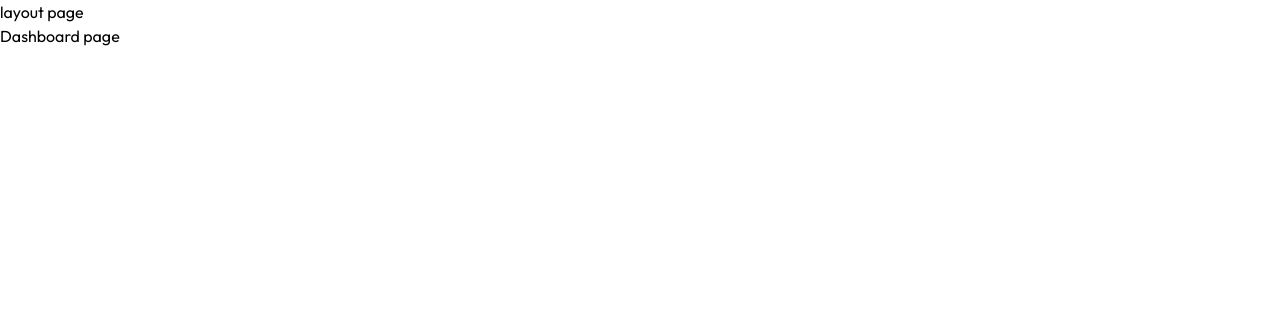
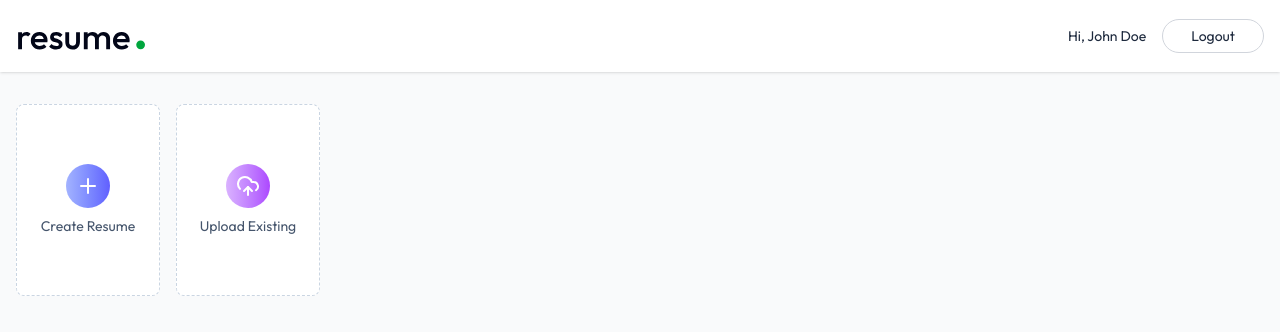
Before and after one commit to Anika-55/ai-resume-builder, a React (Vite) app: page /app in a window 1280 px wide. Shown: the top 332 px of the page. Built offline with nearby package versions, Linux system fonts and the light colour scheme.

Commit message:
added login page

```diff
--- /dev/null
+++ b/src/components/Navbar.jsx
@@ -0,0 +1,30 @@
+import React from "react";
+import { Link, useNavigate } from "react-router-dom";
+
+const Navbar = () => {
+  const user = { name: "John Doe" };
+  const navigate = useNavigate();
+  const logoutUser = () => {
+    navigate("/");
+  };
+  return (
+    <div className="shadow bg-white">
+      <nav className="flex items-center justify-between max-w-7xl mx-auto px-4 py-3.5 text-slate-800 transition-all">
+        <Link to="/">
+          <img src="/logo.svg" alt="logo" className="h-11 w-auto" />
+        </Link>
+        <div className="flex items-center gap-4 text-sm">
+          <p className="max-sm:hidden">Hi, {user?.name}</p>
+          <button
+            onClick={logoutUser}
+            className="bg-white hover:bg-slate-50 border border-gray-300 px-7 py-1.5 rounded-full active:scale-95 transition-all"
+          >
+            Logout
+          </button>
+        </div>
+      </nav>
+    </div>
+  );
+};
+
+export default Navbar;
--- a/src/pages/Dashboard.jsx
+++ b/src/pages/Dashboard.jsx
@@ -1,9 +1,29 @@
+import { PlusIcon, UploadCloudIcon } from "lucide-react";
 import React from "react";
 
 const Dashboard = () => {
   return (
-    <div>
-      <h2>Dashboard page</h2>
+    <div className="">
+      <div className="max-w-7xl mx-auto px-4 py-8">
+        <p className="text-2xl font-me mb-6 bg-gradient-to-r from-slate-600 to-slate-700 bg-clip-text text-transparent sm:hidden">
+          Welcome,Joe Doe
+        </p>
+
+        <div className="flex gap-4">
+          <button className="w-full bg-white sm:max-w-36 h-48 flex flex-col items-center justify-center rounded-lg gap-2 text-slate-600 border border-dashed border-slate-300 group hover:border-indigo-500 hover:shadow=lg transition-all duration-300 cursor-pointer">
+            <PlusIcon className="size-11 transition-all duration-300 p-2.5 bg-gradient-to-r from-indigo-300 to-indigo-500 text-white rounded-full" />
+            <p className="text-sm group-hover:text-indigo-500 transition-all">
+              Create Resume
+            </p>
+          </button>
+          <button className="w-full bg-white sm:max-w-36 h-48 flex flex-col items-center justify-center rounded-lg gap-2 text-slate-600 border border-dashed border-slate-300 group hover:border-purple-500 hover:shadow=lg transition-all duration-300 cursor-pointer">
+            <UploadCloudIcon className="size-11 transition-all duration-300 p-2.5 bg-gradient-to-r from-purple-300 to-purple-500 text-white rounded-full" />
+            <p className="text-sm group-hover:text-indigo-500 transition-all">
+              Upload Existing
+            </p>
+          </button>
+        </div>
+      </div>
     </div>
   );
 };
--- a/src/pages/Layout.jsx
+++ b/src/pages/Layout.jsx
@@ -1,11 +1,12 @@
 import React from "react";
 import { Outlet } from "react-router-dom";
+import Navbar from "../components/Navbar";
 
 const Layout = () => {
   return (
     <div>
-      <h1>layout page</h1>
-      <div>
+      <div className="min-h-screen bg-gray-50">
+        <Navbar />
         <Outlet></Outlet>
       </div>
     </div>
--- a/src/pages/Login.jsx
+++ b/src/pages/Login.jsx
@@ -1,7 +1,10 @@
+import { Mail, User2Icon } from "lucide-react";
 import React from "react";
 
 const Login = () => {
-  const [state, setState] = React.useState("login");
+  const query = new URLSearchParams(window.location.search);
+  const urlState = query.get("state");
+  const [state, setState] = React.useState(urlState || "login");
 
   const [formData, setFormData] = React.useState({
     name: "",
@@ -18,6 +21,7 @@ const Login = () => {
     setFormData((prev) => ({ ...prev, [name]: value }));
   };
   return (
+    <div className="flex items-center justify-center min-h-screen bg-gray-50">
       <form
         onSubmit={handleSubmit}
         className="sm:w-[350px] w-full text-center border border-gray-300/60 rounded-2xl px-8 bg-white"
@@ -25,24 +29,10 @@ const Login = () => {
         <h1 className="text-gray-900 text-3xl mt-10 font-medium">
           {state === "login" ? "Login" : "Sign up"}
         </h1>
-      <p className="text-gray-500 text-sm mt-2">Please sign in to continue</p>
+        <p className="text-gray-500 text-sm mt-2">Please {state} to continue</p>
         {state !== "login" && (
           <div className="flex items-center mt-6 w-full bg-white border border-gray-300/80 h-12 rounded-full overflow-hidden pl-6 gap-2">
-          <svg
-            xmlns="http://www.w3.org/2000/svg"
-            width="16"
-            height="16"
-            viewBox="0 0 24 24"
-            fill="none"
-            stroke="#6B7280"
-            strokeWidth="2"
-            strokeLinecap="round"
-            strokeLinejoin="round"
-            className="lucide lucide-user-round-icon lucide-user-round"
-          >
-            <circle cx="12" cy="8" r="5" />
-            <path d="M20 21a8 8 0 0 0-16 0" />
-          </svg>
+            <User2Icon size={16} color="#6B7280" />
             <input
               type="text"
               name="name"
@@ -55,21 +45,7 @@ const Login = () => {
           </div>
         )}
         <div className="flex items-center w-full mt-4 bg-white border border-gray-300/80 h-12 rounded-full overflow-hidden pl-6 gap-2">
-        <svg
-          xmlns="http://www.w3.org/2000/svg"
-          width="14"
-          height="14"
-          viewBox="0 0 24 24"
-          fill="none"
-          stroke="#6B7280"
-          strokeWidth="2"
-          strokeLinecap="round"
-          strokeLinejoin="round"
-          className="lucide lucide-mail-icon lucide-mail"
-        >
-          <path d="m22 7-8.991 5.727a2 2 0 0 1-2.009 0L2 7" />
-          <rect x="2" y="4" width="20" height="16" rx="2" />
-        </svg>
+          <Mail size={13} className="#6B7280" />
           <input
             type="email"
             name="email"
@@ -81,21 +57,7 @@ const Login = () => {
           />
         </div>
         <div className="flex items-center mt-4 w-full bg-white border border-gray-300/80 h-12 rounded-full overflow-hidden pl-6 gap-2">
-        <svg
-          xmlns="http://www.w3.org/2000/svg"
-          width="14"
-          height="14"
-          viewBox="0 0 24 24"
-          fill="none"
-          stroke="#6B7280"
-          strokeWidth="2"
-          strokeLinecap="round"
-          strokeLinejoin="round"
-          className="lucide lucide-lock-icon lucide-lock"
-        >
-          <rect width="18" height="11" x="3" y="11" rx="2" ry="2" />
-          <path d="M7 11V7a5 5 0 0 1 10 0v4" />
-        </svg>
+          <Lock size={13} className="#6B7280" />
           <input
             type="password"
             name="password"
@@ -106,14 +68,14 @@ const Login = () => {
             required
           />
         </div>
-      <div className="mt-4 text-left text-indigo-500">
+        <div className="mt-4 text-left text-green-500">
           <button className="text-sm" type="reset">
             Forget password?
           </button>
         </div>
         <button
           type="submit"
-        className="mt-2 w-full h-11 rounded-full text-white bg-indigo-500 hover:opacity-90 transition-opacity"
+          className="mt-2 w-full h-11 rounded-full text-white bg-green-500 hover:opacity-90 transition-opacity"
         >
           {state === "login" ? "Login" : "Sign up"}
         </button>
@@ -126,11 +88,12 @@ const Login = () => {
           {state === "login"
             ? "Don't have an account?"
             : "Already have an account?"}{" "}
-        <a href="#" className="text-indigo-500 hover:underline">
+          <a href="#" className="text-green-500 hover:underline">
             click here
           </a>
         </p>
       </form>
+    </div>
   );
 };
 
```
Lines whose indentation alone changed are shown as unchanged.
